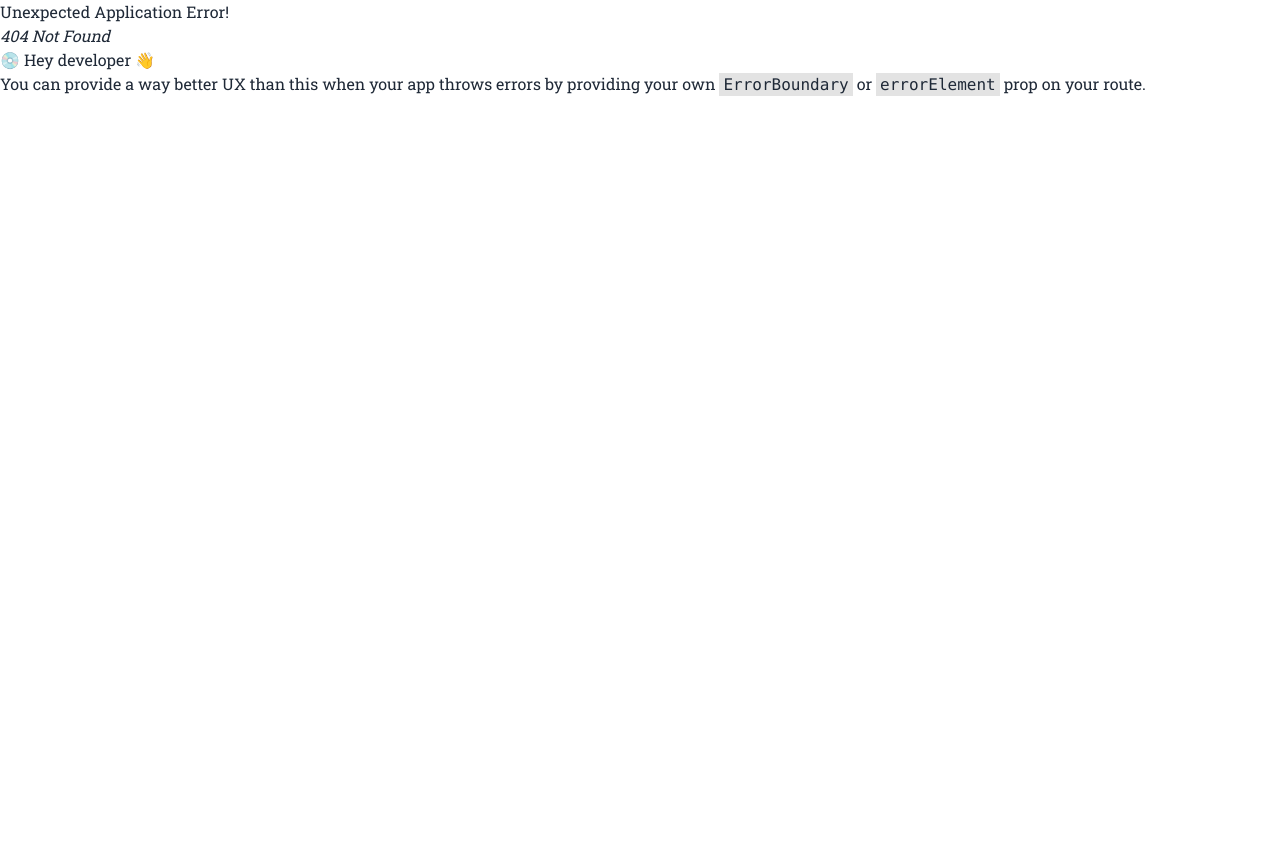
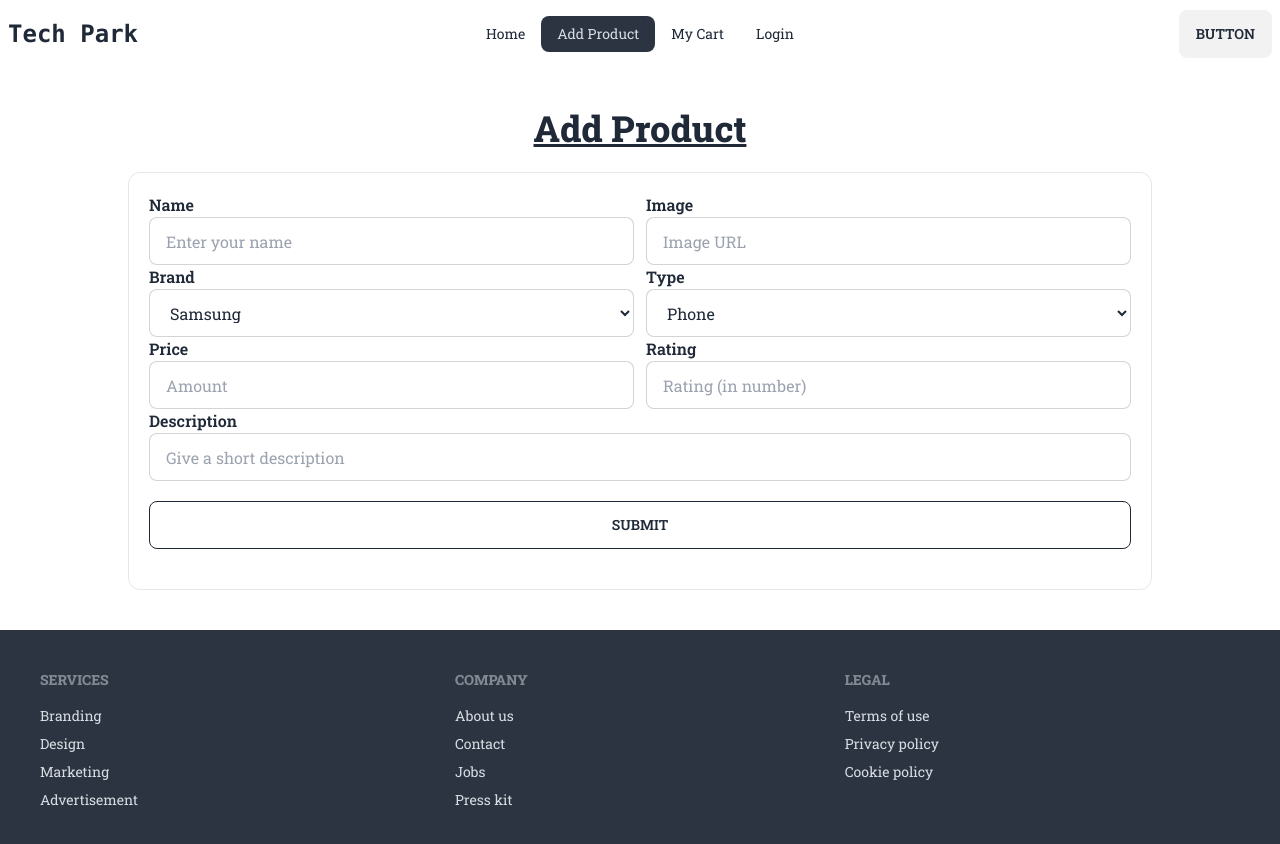
Before and after one commit to rafi00000/tech-park-client, a React (Vite) app: page /addProduct in a window 1280 px wide. Before the commit this address had no page. Shown: the top 844 px of the page. Before the commit the page ends 800 px from the top, so only its background shows below. Built offline with nearby package versions, Linux system fonts and the light colour scheme.

Commit message:
added add product form and design

```diff
--- a/public/brand.json
+++ b/public/brand.json
@@ -2,36 +2,36 @@
   {
     "id": 1,
     "name": "Samsung",
-    "image": "samsung_logo.jpg"
+    "image": "https://i.ibb.co/gZ3DKkW/samsung-logo.jpg"
   },
   {
     "id": 2,
     "name": "Apple",
-    "image": "apple_logo.jpg"
+    "image": "https://i.ibb.co/jVZT6HC/apple-logo.png"
   },
   {
     "id": 3,
     "name": "Xiaomi",
-    "image": "xiaomi_logo.jpg"
+    "image": "https://i.ibb.co/W5LsjMv/xiaomi-logo.jpg"
   },
   {
     "id": 4,
     "name": "Realme",
-    "image": "realme_logo.jpg"
+    "image": "https://i.ibb.co/Tt4T1WV/realme-logo.png"
   },
   {
     "id": 5,
     "name": "Intel",
-    "image": "intel_logo.jpg"
+    "image": "https://i.ibb.co/stmykfN/intel-logo.jpg"
   },
   {
     "id": 6,
     "name": "AMD",
-    "image": "amd_logo.jpg"
+    "image": "https://i.ibb.co/5vKfshr/amd-logo.jpg"
   },
   {
     "id": 7,
     "name": "Google",
-    "image": "google_img.jpg"
+    "image": "https://i.ibb.co/mBDQ0Hj/google-logo.jpg"
   }
 ]
--- /dev/null
+++ b/src/Page/AddProduct/AddProduct.jsx
@@ -0,0 +1,114 @@
+import { useState } from "react";
+import { useLoaderData } from "react-router-dom";
+
+
+const AddProduct = () => {
+
+    const data = useLoaderData();
+
+    const handleSubmit = (e) =>{
+        e.preventDefault();
+
+        const form = e.target;
+
+        const name = form.name.value;
+        const url = form.url.value ;
+        const brand = form.brand.value;
+        const type = form.type.value;
+        const price = form.price.value;
+        const rating = form.rating.value;
+        const description = form.description.value;
+
+
+        const product = {name, url, brand, type, price, rating, description};
+        console.log(product);
+    }
+
+
+  return (
+    <div className="my-10 space-y-6">
+      <h1 className="text-4xl text-center font-bold underline">Add Product</h1>
+
+      <form className="md:w-4/5 p-5 mx-auto rounded-xl border" onSubmit={handleSubmit}>
+        {/* row 1 */}
+        <div className="flex gap-3">
+          <div className="form-control w-1/2">
+            <label className="font-semibold">Name</label>
+            <input
+              type="text"
+              name="name"
+              placeholder="Enter your name"
+              className="input input-bordered"
+            />
+          </div>
+
+          <div className="form-control w-1/2">
+            <label className="font-semibold">Image</label>
+            <input
+              type="text"
+              name="url"
+              placeholder="Image URL"
+              className="input input-bordered"
+            />
+          </div>
+        </div>
+        {/* row 2 */}
+        <div className="flex gap-3">
+          <div className="form-control w-1/2">
+            <label className="font-semibold">Brand</label>
+            <select name="brand" id="" className="input input-bordered">
+                {
+                    data.map(brand => <option key={brand.id} value={brand.name.toLowerCase()}>{brand.name}</option>)
+                }
+            </select>
+          </div>
+
+          <div className="form-control w-1/2">
+            <label className="font-semibold">Type</label>
+            <select name="type" id="" className="input input-bordered">
+                <option value="phone">Phone</option>
+                <option value="laptop">Laptop</option>
+                <option value="headphone">Headphone</option>
+                <option value="processor">Processor</option>
+            </select>
+          </div>
+        </div>
+        {/* row 3 */}
+        <div className="flex gap-3">
+          <div className="form-control w-1/2">
+            <label className="font-semibold">Price</label>
+            <input
+              type="number"
+              name="price"
+              placeholder="Amount"
+              className="input input-bordered"
+            />
+          </div>
+
+          <div className="form-control w-1/2">
+            <label className="font-semibold">Rating</label>
+            <input
+              type="number"
+              name="rating"
+              placeholder="Rating (in number)"
+              className="input input-bordered"
+            />
+          </div>
+        </div>
+
+        <div className="form-control">
+            <label className="font-semibold">Description</label>
+            <input
+              type="text"
+              name="description"
+              placeholder="Give a short description"
+              className="input input-bordered"
+            />
+          </div>
+          <input type="submit" value="Submit" className="btn btn-outline w-full my-5 mx-auto" />
+      </form>
+    </div>
+  );
+};
+
+export default AddProduct;
--- /dev/null
+++ b/src/Page/Home/BrandCard.jsx
@@ -0,0 +1,13 @@
+
+const BrandCard = ({brand}) => {
+    const {id, name, image} = brand;
+
+    return (
+        <div className="flex flex-col justify-between p-5 border rounded-xl">
+            <img src={image} alt="" className="w-72 mx-auto"/>
+            <h2 className="text-center font-semibold text-xl">{name}</h2>
+        </div>
+    );
+};
+
+export default BrandCard;
--- a/src/Page/Home/HomePage.jsx
+++ b/src/Page/Home/HomePage.jsx
@@ -1,4 +1,5 @@
 import { useEffect, useState } from "react";
+import BrandCard from "./BrandCard";
 
 const HomePage = () => {
 
@@ -29,7 +30,13 @@ const HomePage = () => {
 
             {/* brand name section */}
             <section>
-
+                <h1 className="font-bold underline text-3xl text-center my-16">Brands</h1>
+                {/* brand container */}
+                <div className="grid grid-cols-3 gap-10">
+                    {
+                        brands.map(brand => <BrandCard key={brand.id} brand={brand}></BrandCard>)
+                    }
+                </div>
             </section>
         </div>
     );
--- a/src/router/Route.jsx
+++ b/src/router/Route.jsx
@@ -1,6 +1,7 @@
 import { createBrowserRouter } from "react-router-dom";
 import RootPage from "../Page/Root/RootPage";
 import HomePage from "../Page/Home/HomePage";
+import AddProduct from "../Page/AddProduct/AddProduct";
 
 const route = createBrowserRouter([
   {
@@ -11,6 +12,11 @@ const route = createBrowserRouter([
         path: "/",
         element: <HomePage></HomePage>,
       },
+      {
+        path: '/addProduct',
+        element: <AddProduct></AddProduct>,
+        loader: () => fetch('/brand.json')
+      }
     ],
   },
 ]);
```
